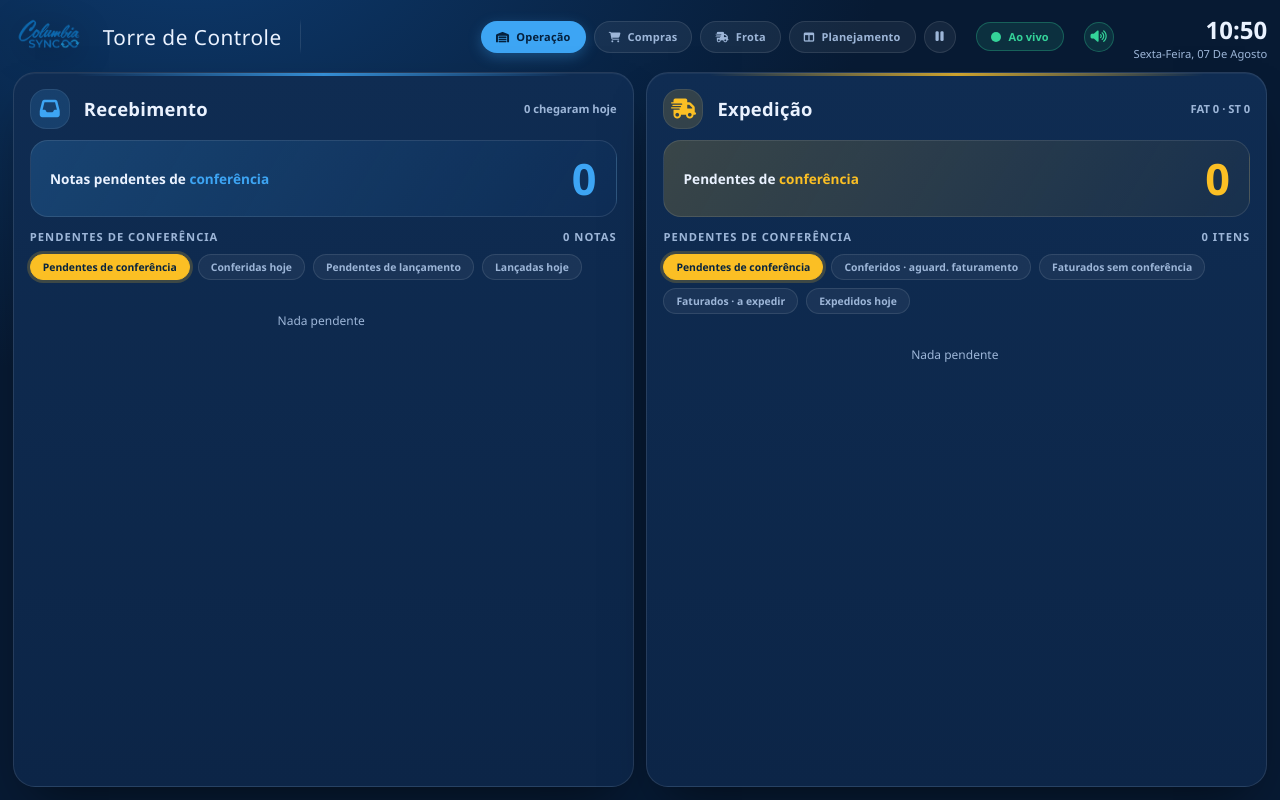
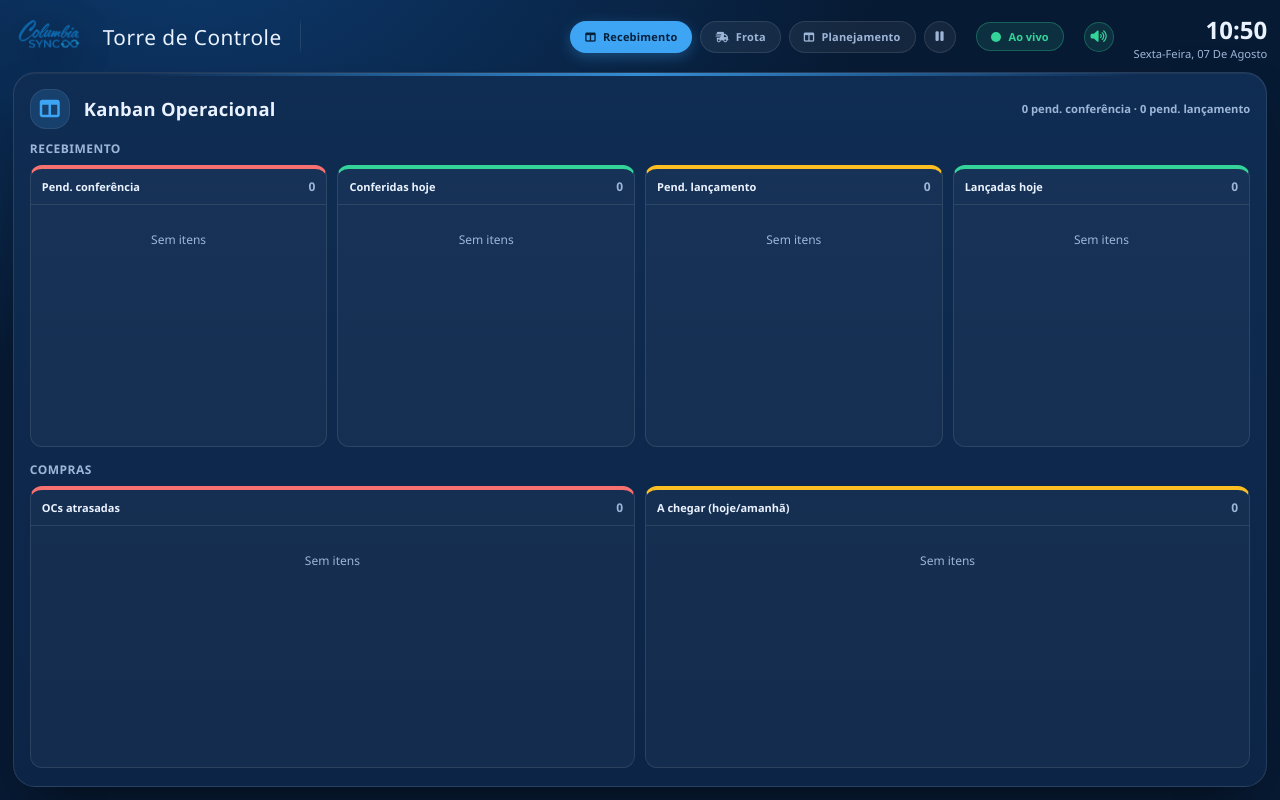
Before and after one commit to felipefazevedo24/conferencia_system, a Flask app: page /painel in a window 1280 px wide. Run offline with Flask 3, Linux system fonts and the light colour scheme; data comes from the database, SQL or seed files in the repository; data that the repository does not hold is empty; some libraries are stand-ins or nearby versions.

Commit message:
feat(painel-tv): kanban unico para recebimento e compras
- substitui visao por abas/rotacao no slide operacional
- cria slide unico com colunas por status de recebimento
- inclui compras no mesmo slide em colunas de atrasadas e a chegar
- ajusta navegacao do carrossel e auto-scroll para listas kanban

```diff
--- a/templates/painel_tv.html
+++ b/templates/painel_tv.html
@@ -204,6 +204,52 @@
   .plan-task .pt-chip.prio-Alta, .plan-task .pt-chip.prio-Critica { color: #fbbf24; border-color: rgba(251,191,36,.5); }
   .plan-klist .empty, .plan-board .empty { color: var(--muted); font-size: clamp(11px,1.3vh,14px); padding: 10px; text-align: center; }
 
+  /* ---------- Kanban operacional (Recebimento + Compras) ---------- */
+  .flow::before { color: var(--recebimento); }
+  .flow .icon { background: rgba(61,165,244,.16); color: var(--recebimento); }
+  .tv-kb-wrap { flex: 1 1 auto; min-height: 0; display: grid; grid-template-rows: 1fr 1fr; gap: 12px; }
+  .tv-kb-group { min-height: 0; display: flex; flex-direction: column; gap: 8px; }
+  .tv-kb-title { font-size: clamp(12px, 1.4vh, 16px); font-weight: 800; letter-spacing: .04em; color: var(--muted); text-transform: uppercase; }
+  .tv-kb-board { flex: 1 1 auto; min-height: 0; display: flex; gap: 10px; overflow-x: auto; padding-bottom: 2px; }
+  .tv-kb-col {
+    min-width: clamp(220px, 17vw, 280px);
+    flex: 1 1 0;
+    background: rgba(255,255,255,.035);
+    border: 1px solid var(--border);
+    border-top: 4px solid var(--recebimento);
+    border-radius: 12px;
+    display: flex;
+    flex-direction: column;
+    min-height: 0;
+  }
+  .tv-kb-col.is-alert { border-top-color: #f87171; }
+  .tv-kb-col.is-warn { border-top-color: #fbbf24; }
+  .tv-kb-col.is-ok { border-top-color: #34d399; }
+  .tv-kb-head {
+    display: flex;
+    align-items: center;
+    justify-content: space-between;
+    gap: 8px;
+    padding: 9px 11px;
+    border-bottom: 1px solid var(--border);
+  }
+  .tv-kb-head strong { font-size: clamp(11px, 1.25vh, 14px); font-weight: 800; color: var(--text); }
+  .tv-kb-count { font-size: clamp(12px, 1.5vh, 18px); font-weight: 900; color: var(--muted); font-variant-numeric: tabular-nums; }
+  .tv-kb-list { flex: 1 1 auto; min-height: 0; overflow-y: auto; padding: 8px; display: flex; flex-direction: column; gap: 7px; }
+  .tv-kb-card {
+    background: rgba(255,255,255,.04);
+    border: 1px solid var(--border);
+    border-left: 4px solid var(--recebimento);
+    border-radius: 10px;
+    padding: 7px 9px;
+  }
+  .tv-kb-card.is-alert { border-left-color: #f87171; }
+  .tv-kb-card.is-warn { border-left-color: #fbbf24; }
+  .tv-kb-card b { display: block; font-size: clamp(12px, 1.45vh, 16px); font-weight: 800; }
+  .tv-kb-card span { display: block; color: var(--muted); font-size: clamp(10px, 1.15vh, 12px); white-space: nowrap; overflow: hidden; text-overflow: ellipsis; }
+  .tv-kb-card .meta { margin-top: 4px; display: flex; justify-content: space-between; gap: 8px; }
+  .tv-kb-card .meta .ago { color: var(--muted); font-size: clamp(9px, 1vh, 11px); }
+
   .panel {
     background: linear-gradient(180deg, var(--card) 0%, var(--bg-soft) 100%);
     border: 1px solid var(--border);
@@ -407,88 +453,28 @@
   </header>
 
   <main>
-    <!-- SLIDE 1: OPERAÇÃO (Recebimento + Expedição) -->
+    <!-- SLIDE 1: KANBAN OPERACIONAL (Recebimento + Compras) -->
     <section class="slide slide-op is-active" data-slide="operacao">
-      <div class="op-grid">
-    <!-- RECEBIMENTO -->
-    <section class="panel rec">
-      <div class="panel-head">
-        <div class="icon"><i class="fas fa-inbox"></i></div>
-        <h2>Recebimento</h2>
-        <div class="tag" id="rec-tag">—</div>
-      </div>
-      <div class="hero">
-        <div class="label" id="rec-hero-label">Notas pendentes de <span class="accent">conferência</span></div>
-        <div class="num accent" id="rec-pend-conf">0</div>
-      </div>
-      <div class="feed">
-        <div class="feed-title"><span id="rec-feed-title">Pendentes de conferência</span><span id="rec-count"></span></div>
-        <div class="mode-switch exp-pills" id="rec-modes"></div>
-        <div class="list" id="rec-list"><div class="empty">Nada pendente</div></div>
-      </div>
+      <section class="panel flow" style="flex:1 1 auto;">
+        <div class="panel-head">
+          <div class="icon"><i class="fas fa-table-columns"></i></div>
+          <h2>Kanban Operacional</h2>
+          <div class="tag" id="flow-tag">—</div>
+        </div>
+        <div class="tv-kb-wrap">
+          <div class="tv-kb-group">
+            <div class="tv-kb-title">Recebimento</div>
+            <div class="tv-kb-board" id="rec-kb-board"><div class="empty">Carregando…</div></div>
+          </div>
+          <div class="tv-kb-group">
+            <div class="tv-kb-title">Compras</div>
+            <div class="tv-kb-board" id="compras-kb-board"><div class="empty">Carregando…</div></div>
+          </div>
+        </div>
+      </section>
     </section>
 
-    <!-- EXPEDIÇÃO -->
-    <section class="panel exp">
-      <div class="panel-head">
-        <div class="icon"><i class="fas fa-truck-fast"></i></div>
-        <h2>Expedição</h2>
-        <div class="tag" id="exp-tag">—</div>
-      </div>
-      <div class="hero">
-        <div class="label" id="exp-hero-label">Pendentes de <span class="accent">conferência</span></div>
-        <div class="num accent" id="exp-pend-conf">0</div>
-      </div>
-      <div class="feed">
-        <div class="feed-title"><span id="exp-feed-title">Pendentes de conferência</span><span id="exp-count"></span></div>
-        <div class="mode-switch exp-pills" id="exp-modes"></div>
-        <div class="list" id="exp-list"><div class="empty">Nada pendente</div></div>
-      </div>
-    </section>
-      </div>
-    </section>
-
-    <!-- SLIDE 2: COMPRAS (atrasadas em cima | a chegar na semana embaixo) -->
-    {% if show_compras|default(true) %}
-    <section class="slide slide-compras" data-slide="compras">
-      <div class="compras-stack">
-        <!-- ATRASADAS -->
-        <section class="panel compras compras-atr">
-          <div class="panel-head">
-            <div class="icon"><i class="fas fa-triangle-exclamation"></i></div>
-            <h2>OCs atrasadas</h2>
-            <div class="tag" id="oc-atr-tag">—</div>
-          </div>
-          <div class="hero">
-            <div class="label">Previsão de entrega <span class="accent">vencida</span></div>
-            <div class="num accent" id="oc-atr-total">0</div>
-          </div>
-          <div class="feed">
-            <div class="feed-title"><span>Ordens de compra em atraso</span></div>
-            <div class="oc-grid" id="oc-atr-list"><div class="empty">Carregando…</div></div>
-          </div>
-        </section>
-        <!-- A CHEGAR NA SEMANA -->
-        <section class="panel compras compras-sem">
-          <div class="panel-head">
-            <div class="icon"><i class="fas fa-calendar-days"></i></div>
-            <h2>A chegar (próximo dia)</h2>
-            <div class="tag" id="oc-sem-tag">—</div>
-          </div>
-          <div class="hero">
-            <div class="label">Previsão para <span class="accent">hoje / amanhã</span></div>
-            <div class="num accent" id="oc-sem-total">0</div>
-          </div>
-          <div class="feed">
-            <div class="feed-title"><span>Ordens de compra a chegar</span></div>
-            <div class="oc-grid" id="oc-sem-list"><div class="empty">Carregando…</div></div>
-          </div>
-        </section>
-      </div>
-    </section>
-    {% endif %}
-
-    <!-- SLIDE 3: FROTA (mapa ao vivo, GPS do motorista em viagem) -->
+    <!-- SLIDE 2: FROTA (mapa ao vivo, GPS do motorista em viagem) -->
     {% if show_frota|default(true) %}
     <section class="slide slide-frota" data-slide="frota">
       <section class="panel frota" style="flex:1 1 auto;">
@@ -507,7 +493,7 @@
     </section>
     {% endif %}
 
-    <!-- SLIDE 4: PLANEJAMENTO DE TAREFAS -->
+    <!-- SLIDE 3: PLANEJAMENTO DE TAREFAS -->
     {% if show_planejamento|default(true) %}
     <section class="slide slide-plan" data-slide="planejamento">
       <section class="panel plan" style="flex:1 1 auto;">
@@ -712,6 +698,32 @@
     };
   }
 
+  function buildKbCard(title, subtitle, meta, tone) {
+    const toneClass = tone ? " " + tone : "";
+    return '<div class="tv-kb-card' + toneClass + '">' +
+      '<b>' + esc(title) + '</b>' +
+      '<span>' + esc(subtitle || "—") + '</span>' +
+      '<div class="meta"><span></span><span class="ago">' + esc(meta || "") + '</span></div>' +
+      '</div>';
+  }
+
+  function renderKbBoard(boardId, columns) {
+    const board = $(boardId);
+    if (!board) return;
+    const sig = JSON.stringify(columns);
+    if (board._sig === sig) return;
+    board._sig = sig;
+    board.innerHTML = columns.map((col) => {
+      const cards = (col.items || []).length
+        ? col.items.map((it) => buildKbCard(it.title, it.subtitle, it.meta, it.tone)).join("")
+        : '<div class="empty">Sem itens</div>';
+      return '<div class="tv-kb-col ' + (col.colClass || "") + '">' +
+        '<div class="tv-kb-head"><strong>' + esc(col.label) + '</strong><span class="tv-kb-count">' + (col.total || 0) + '</span></div>' +
+        '<div class="tv-kb-list">' + cards + '</div>' +
+        '</div>';
+    }).join("");
+  }
+
   // Renderiza a lista somente se o conteudo mudou (preserva o auto-scroll)
   function renderList(containerId, items, buildRow, emptyMsg) {
     const box = $(containerId);
@@ -729,7 +741,7 @@
   // Auto-scroll suave das listas que nao cabem na tela (rola sozinho na TV).
   // Marca _doneScroll quando a lista chega ao fim (ou nao precisa rolar).
   function autoScroll() {
-    document.querySelectorAll(".feed .list, .oc-grid").forEach((el) => {
+    document.querySelectorAll(".feed .list, .oc-grid, .tv-kb-list, .plan-klist").forEach((el) => {
       const max = el.scrollHeight - el.clientHeight;
       if (max <= 4) { el._doneScroll = true; return; }
       const now = Date.now();
@@ -756,108 +768,103 @@
     $("clock-date").textContent = now.toLocaleDateString("pt-BR", { weekday: "long", day: "2-digit", month: "long" });
   }
 
-  // ----- Expedição: 5 categorias consolidadas (FAT + ST) -----
   let lastData = null;
-  let expIdx = 0;
-  const EXP_VIEWS = [
-    { key: "pendente",          label: "Pendentes de conferência",         hero: 'Pendentes de <span class="accent">conferência</span>',              empty: "Nada pendente" },
-    { key: "conferido",         label: "Conferidos · aguard. faturamento", hero: 'Conferidos · <span class="accent">aguardando faturamento</span>',   empty: "Nada aguardando faturamento" },
-    { key: "faturado_sem_conf", label: "Faturados sem conferência",        hero: 'Faturados <span class="accent">sem conferência</span>',            empty: "Nenhum faturado sem conferência" },
-    { key: "faturado",          label: "Faturados · a expedir",            hero: 'Faturados · <span class="accent">a expedir</span>',                empty: "Nada faturado a expedir" },
-    { key: "expedido",          label: "Expedidos hoje",                   hero: '<span class="accent">Expedidos</span> hoje',                       empty: "Nada expedido hoje" },
-  ];
+  let lastCompras = null;
 
-  function renderExpedicao() {
-    if (!lastData) return;
-    const exp = lastData.expedicao || {};
-    const cats = exp.categorias || {};
-    const g = (k) => cats[k] || { total: 0, lista: [] };
-    if (exp.resumo) {
-      $("exp-tag").textContent = "FAT " + exp.resumo.fat_pendente + " · ST " + exp.resumo.st_pendente;
-    }
-
-    // Card unico (heroi) que rotaciona mostrando o numero da categoria atual.
-    const view = EXP_VIEWS[expIdx];
-    const cat = g(view.key);
-    $("exp-hero-label").innerHTML = view.hero;
-    setNum("exp-pend-conf", cat.total);
-    $("exp-modes").innerHTML = EXP_VIEWS.map((v, i) =>
-      '<button type="button" class="mode-pill' + (i === expIdx ? " active" : "") + '" data-idx="' + i + '">' + v.label + "</button>"
-    ).join("");
-    $("exp-feed-title").textContent = view.label;
-    $("exp-count").textContent = (cat.lista || []).length + " itens";
-    renderList("exp-list", cat.lista || [], buildConsItem, view.empty);
-  }
-
-  // ----- Recebimento: 4 categorias consolidadas -----
-  let recIdx = 0;
-  const REC_VIEWS = [
-    { key: "pendente_conf", label: "Pendentes de conferência", hero: 'Notas pendentes de <span class="accent">conferência</span>', empty: "Nada pendente" },
-    { key: "conferidas",    label: "Conferidas hoje",          hero: 'Notas <span class="accent">conferidas</span> hoje',          empty: "Nenhuma conferida hoje" },
-    { key: "pendente_lanc", label: "Pendentes de lançamento",  hero: 'Notas pendentes de <span class="accent">lançamento</span>',  empty: "Nada aguardando lançamento" },
-    { key: "lancadas",      label: "Lançadas hoje",            hero: 'Notas <span class="accent">lançadas</span> hoje',            empty: "Nada lançado hoje" },
-  ];
-
-  function renderRecebimento() {
+  function renderRecebimentoKanban() {
     if (!lastData) return;
     const rec = lastData.recebimento || {};
     const cats = rec.categorias || {};
     const g = (k) => cats[k] || { total: 0, lista: [] };
-    $("rec-tag").textContent = (rec.importadas_hoje || 0) + " chegaram hoje";
+    const pend = g("pendente_conf").total;
+    const lanc = g("pendente_lanc").total;
+    const flowTag = $("flow-tag");
+    if (flowTag) flowTag.textContent = pend + " pend. conferência · " + lanc + " pend. lançamento";
 
-    // Card unico (heroi) que rotaciona mostrando o numero da categoria atual.
-    const view = REC_VIEWS[recIdx];
-    const cat = g(view.key);
-    $("rec-hero-label").innerHTML = view.hero;
-    setNum("rec-pend-conf", cat.total);
-    $("rec-modes").innerHTML = REC_VIEWS.map((v, i) =>
-      '<button type="button" class="mode-pill' + (i === recIdx ? " active" : "") + '" data-idx="' + i + '">' + v.label + "</button>"
-    ).join("");
-    $("rec-feed-title").textContent = view.label;
-    $("rec-count").textContent = (cat.lista || []).length + " notas";
-    renderList("rec-list", cat.lista || [], buildRecCons, view.empty);
+    const cols = [
+      {
+        label: "Pend. conferência",
+        total: g("pendente_conf").total,
+        colClass: "is-alert",
+        items: (g("pendente_conf").lista || []).slice(0, 24).map((it) => ({
+          title: "NF " + (it.codigo || "—"),
+          subtitle: it.parceiro || "—",
+          meta: relTime(it.ts || it.desde),
+          tone: it.atrasado ? "is-alert" : "",
+        })),
+      },
+      {
+        label: "Conferidas hoje",
+        total: g("conferidas").total,
+        colClass: "is-ok",
+        items: (g("conferidas").lista || []).slice(0, 24).map((it) => ({
+          title: "NF " + (it.codigo || "—"),
+          subtitle: it.parceiro || "—",
+          meta: relTime(it.ts || it.desde),
+          tone: "",
+        })),
+      },
+      {
+        label: "Pend. lançamento",
+        total: g("pendente_lanc").total,
+        colClass: "is-warn",
+        items: (g("pendente_lanc").lista || []).slice(0, 24).map((it) => ({
+          title: "NF " + (it.codigo || "—"),
+          subtitle: it.parceiro || "—",
+          meta: relTime(it.ts || it.desde),
+          tone: it.atrasado ? "is-alert" : "is-warn",
+        })),
+      },
+      {
+        label: "Lançadas hoje",
+        total: g("lancadas").total,
+        colClass: "is-ok",
+        items: (g("lancadas").lista || []).slice(0, 24).map((it) => ({
+          title: "NF " + (it.codigo || "—"),
+          subtitle: (it.parceiro || "—") + (it.extra ? " · " + it.extra : ""),
+          meta: relTime(it.ts || it.desde),
+          tone: "",
+        })),
+      },
+    ];
+    renderKbBoard("rec-kb-board", cols);
   }
 
-  // Clique manual num pill: pula direto pra visao escolhida (sem esperar a
-  // rotacao automatica) e reinicia o cronometro daquele card.
-  function jumpExpTo(idx) {
-    if (!lastData || idx === expIdx) return;
-    const panel = document.querySelector(".panel.exp");
-    panel.classList.add("switching");
-    setTimeout(() => {
-      expIdx = idx;
-      renderExpedicao();
-      panel.classList.remove("switching");
-    }, 200);
-    expLastRot = Date.now();
+  function renderComprasKanban() {
+    if (!lastCompras) return;
+    const atr = lastCompras.atrasadas || { total: 0, lista: [] };
+    const sem = lastCompras.semana || { total: 0, lista: [] };
+    const cols = [
+      {
+        label: "OCs atrasadas",
+        total: atr.total || 0,
+        colClass: "is-alert",
+        items: (atr.lista || []).slice(0, 24).map((it) => ({
+          title: "OC " + (it.oc || "—"),
+          subtitle: it.fornecedor || "—",
+          meta: "Entrega " + fmtDia(it.previsao),
+          tone: "is-alert",
+        })),
+      },
+      {
+        label: "A chegar (hoje/amanhã)",
+        total: sem.total || 0,
+        colClass: "is-warn",
+        items: (sem.lista || []).slice(0, 24).map((it) => ({
+          title: "OC " + (it.oc || "—"),
+          subtitle: it.fornecedor || "—",
+          meta: "Entrega " + fmtDia(it.previsao),
+          tone: "is-warn",
+        })),
+      },
+    ];
+    renderKbBoard("compras-kb-board", cols);
   }
-
-  function jumpRecTo(idx) {
-    if (!lastData || idx === recIdx) return;
-    const panel = document.querySelector(".panel.rec");
-    panel.classList.add("switching");
-    setTimeout(() => {
-      recIdx = idx;
-      renderRecebimento();
-      panel.classList.remove("switching");
-    }, 200);
-    recLastRot = Date.now();
-  }
-
-  $("exp-modes").addEventListener("click", (e) => {
-    const btn = e.target.closest("[data-idx]");
-    if (btn) jumpExpTo(Number(btn.dataset.idx));
-  });
-  $("rec-modes").addEventListener("click", (e) => {
-    const btn = e.target.closest("[data-idx]");
-    if (btn) jumpRecTo(Number(btn.dataset.idx));
-  });
 
   // ----- Carrossel de slides + rotacao das visoes de expedicao -----
   const SLIDES = Array.from(document.querySelectorAll(".slide")).map((el) => el.dataset.slide);
   const SLIDE_META = {
-    operacao: { label: "Operação", icon: "fa-warehouse" },
-    compras: { label: "Compras", icon: "fa-cart-shopping" },
+    operacao: { label: "Recebimento", icon: "fa-table-columns" },
     frota: { label: "Frota", icon: "fa-truck-fast" },
     planejamento: { label: "Planejamento", icon: "fa-table-columns" },
   };
@@ -867,13 +874,13 @@
   const SLIDE_MIN_MS = 15000;    // tempo minimo em cada slide
   const SLIDE_MAX_MS = 150000;   // teto de seguranca
 
-  const EXP_VIEW_MS = 12000;     // tempo por visao da expedicao
+  const EXP_VIEW_MS = 12000;
   let expLastRot = Date.now();
   let recLastRot = Date.now();
-  let expCycles = 0;             // voltas completas das visoes neste slide
+  let expCycles = 0;
 
   function activeScrollers() {
-    return Array.from(document.querySelectorAll(".slide.is-active .feed .list, .slide.is-active .oc-grid"));
+    return Array.from(document.querySelectorAll(".slide.is-active .feed .list, .slide.is-active .oc-grid, .slide.is-active .tv-kb-list, .slide.is-active .plan-klist"));
   }
 
   function renderSlideDots() {
@@ -903,8 +910,7 @@
       el.classList.toggle("is-active", el.dataset.slide === SLIDES[slideIdx]);
     });
     renderSlideDots();
-    if (SLIDES[slideIdx] === "operacao") { expIdx = 0; recIdx = 0; renderExpedicao(); renderRecebimento(); }
-    if (SLIDES[slideIdx] === "compras") pollCompras();
+    if (SLIDES[slideIdx] === "operacao") { renderRecebimentoKanban(); renderComprasKanban(); pollCompras(); }
     if (SLIDES[slideIdx] === "frota") { pollFrota(); setTimeout(() => frotaMap && frotaMap.invalidateSize(), 80); }
     if (SLIDES[slideIdx] === "planejamento") pollPlanejamento();
     resetSlideTiming();
@@ -912,39 +918,12 @@
 
   function nextSlide() { showSlide(slideIdx + 1); }
 
-  // Roda as visoes de expedicao (so no slide operacao) sem cortar o scroll no meio.
   function rotateExp(now) {
-    if (SLIDES[slideIdx] !== "operacao" || !lastData) return;
-    const sc = $("exp-list");
-    const overflow = sc && (sc.scrollHeight - sc.clientHeight) > 4;
-    const doneScroll = !overflow || sc._doneScroll;
-    if (now - expLastRot < EXP_VIEW_MS || !doneScroll) return;
-    expLastRot = now;
-    const panel = document.querySelector(".panel.exp");
-    panel.classList.add("switching");
-    setTimeout(() => {
-      expIdx = (expIdx + 1) % EXP_VIEWS.length;
-      if (expIdx === 0) expCycles++;
-      renderExpedicao();
-      panel.classList.remove("switching");
-    }, 300);
+    return;
   }
 
-  // Roda as visoes do recebimento (so no slide operacao), independente da expedicao.
   function rotateRec(now) {
-    if (SLIDES[slideIdx] !== "operacao" || !lastData) return;
-    const sc = $("rec-list");
-    const overflow = sc && (sc.scrollHeight - sc.clientHeight) > 4;
-    const doneScroll = !overflow || sc._doneScroll;
-    if (now - recLastRot < EXP_VIEW_MS || !doneScroll) return;
-    recLastRot = now;
-    const panel = document.querySelector(".panel.rec");
-    panel.classList.add("switching");
-    setTimeout(() => {
-      recIdx = (recIdx + 1) % REC_VIEWS.length;
-      renderRecebimento();
-      panel.classList.remove("switching");
-    }, 300);
+    return;
   }
 
   // So avanca de slide respeitando o tempo minimo E depois de terminar de rolar tudo.
@@ -952,11 +931,8 @@
     const elapsed = now - slideShownAt;
     if (elapsed >= SLIDE_MAX_MS) return true;
     if (elapsed < SLIDE_MIN_MS) return false;
-    if (SLIDES[slideIdx] === "operacao") {
-      return expCycles >= 1;   // mostrou todas as visoes ao menos uma vez
-    }
     const lists = activeScrollers();
-    return lists.every((el) => el._doneScroll || (el.scrollHeight - el.clientHeight) <= 4);
+    return lists.length === 0 || lists.every((el) => el._doneScroll || (el.scrollHeight - el.clientHeight) <= 4);
   }
 
   function carouselTick() {
@@ -983,11 +959,7 @@
       const d = await r.json();
       lastData = d;
 
-      // Recebimento (categorias consolidadas)
-      renderRecebimento();
-
-      // Expedição (visão atual)
-      renderExpedicao();
+      renderRecebimentoKanban();
 
       // Notificações (avisos rápidos) para eventos novos
       const eventos = d.eventos || [];
@@ -1005,23 +977,17 @@
 
   let comprasAt = 0;
   async function pollCompras() {
-    // evita bater no ERP com muita frequencia (cache tambem no servidor)
-    if (Date.now() - comprasAt < 60000 && $("oc-atr-list")._sig) return;
+    const comprasBoard = $("compras-kb-board");
+    if (Date.now() - comprasAt < 60000 && comprasBoard && comprasBoard._sig) return;
     comprasAt = Date.now();
     try {
       const r = await fetch("/api/painel/compras", { cache: "no-store" });
       const d = await r.json();
-      const atr = d.atrasadas || { total: 0, lista: [] };
-      const sem = d.semana || { total: 0, lista: [] };
-      setNum("oc-atr-total", atr.total || 0);
-      setNum("oc-sem-total", sem.total || 0);
-      $("oc-atr-tag").textContent = (atr.total || 0) + " OCs";
-      $("oc-sem-tag").textContent = (sem.total || 0) + " OCs";
-      renderList("oc-atr-list", atr.lista || [], buildOcItem("atraso"), d.erro ? "ERP indisponível" : "Nenhuma OC atrasada");
-      renderList("oc-sem-list", sem.lista || [], buildOcItem("semana"), d.erro ? "ERP indisponível" : "Nada a chegar no próximo dia");
+      lastCompras = d;
+      renderComprasKanban();
     } catch (e) {
-      renderList("oc-atr-list", [], buildOcItem("atraso"), "ERP indisponível");
-      renderList("oc-sem-list", [], buildOcItem("semana"), "ERP indisponível");
+      lastCompras = { atrasadas: { total: 0, lista: [] }, semana: { total: 0, lista: [] } };
+      renderComprasKanban();
     }
   }
 
```
